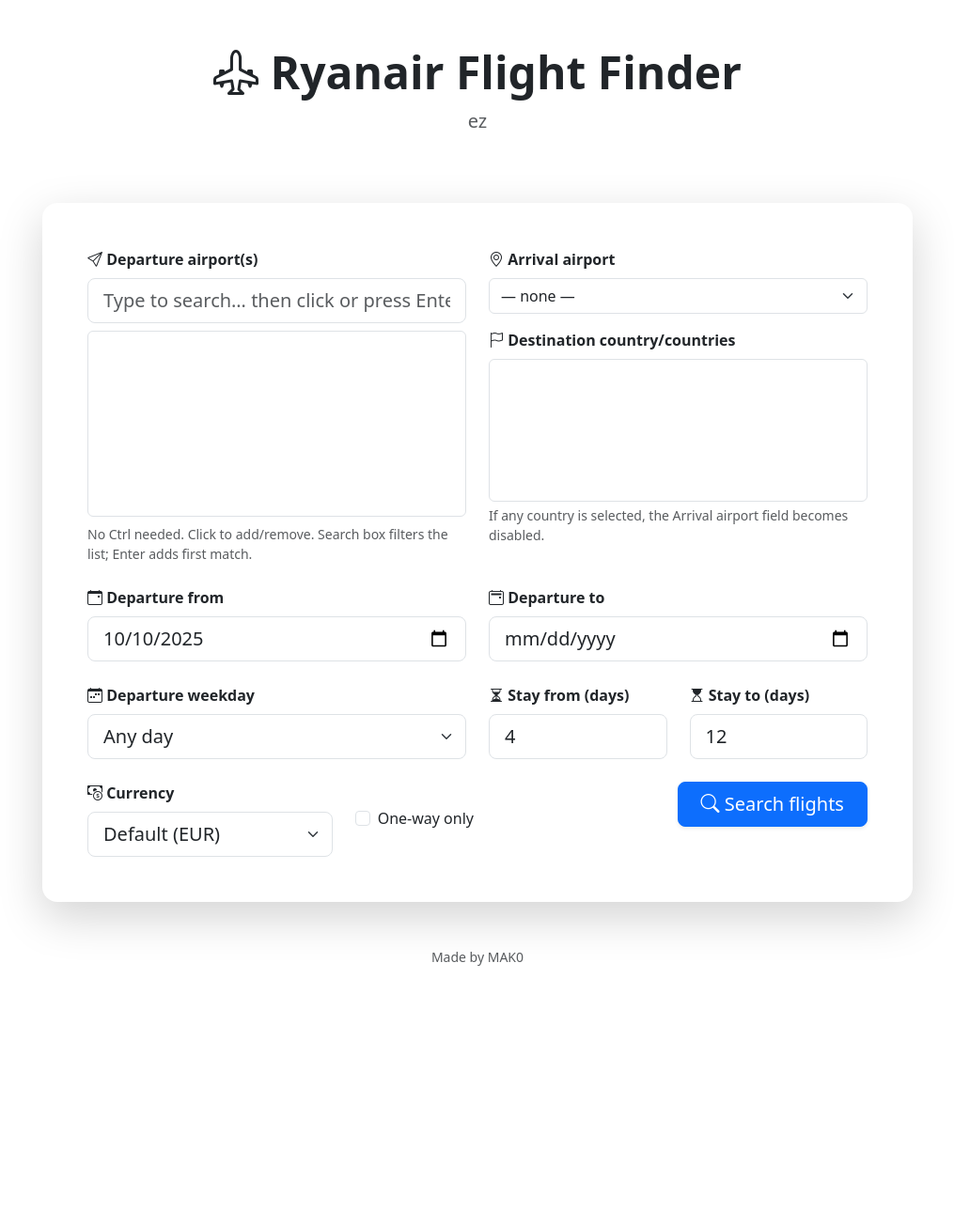
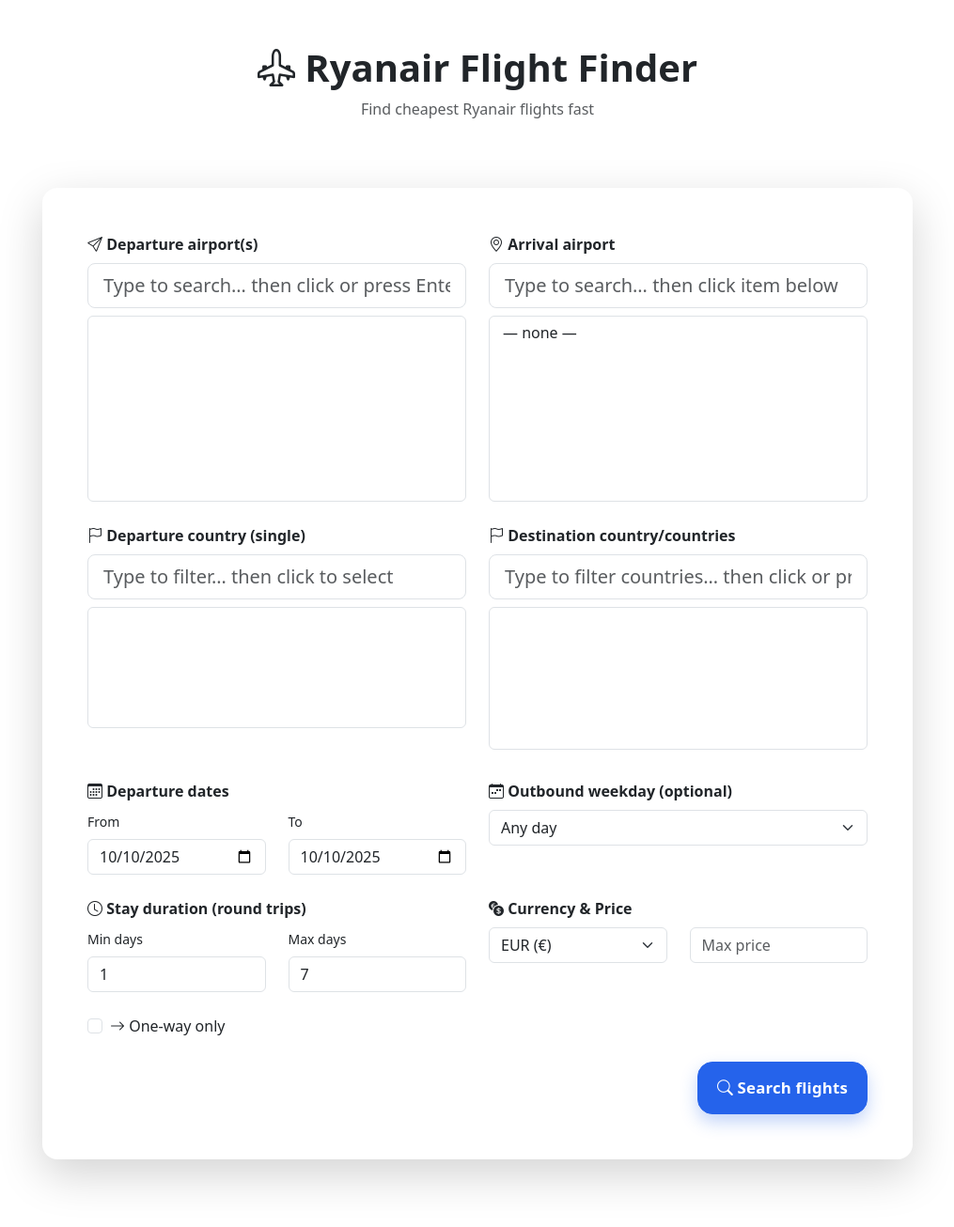
Before and after one commit to scriptify365/ryanair-flask, a Flask app: page / in a window 1280 px wide. Shown: the whole page at 94% size, without its empty margins (132-1147 px from the left). Before the commit the page ends 1028 px from the top, so only its background shows below. Run offline with Flask 3, Linux system fonts and the light colour scheme; lists and menus that the app fills with data are empty.

Commit message:
Update index.html

```diff
--- a/templates/index.html
+++ b/templates/index.html
@@ -1,18 +1,18 @@
 <!DOCTYPE html>
 <html lang="en">
 <head>
-  <meta charset="UTF-8" />
+  <meta charset="UTF-8">
+  <meta name="viewport" content="width=device-width, initial-scale=1.0">
   <title>Ryanair Flight Finder</title>
-  <meta name="viewport" content="width=device-width, initial-scale=1" />
   <link href="https://cdn.jsdelivr.net/npm/bootstrap@5.3.2/dist/css/bootstrap.min.css" rel="stylesheet">
-  <link href="https://cdn.jsdelivr.net/npm/bootstrap-icons@1.11.3/font/bootstrap-icons.css" rel="stylesheet">
+  <link href="https://cdn.jsdelivr.net/npm/bootstrap-icons@1.11.1/font/bootstrap-icons.css" rel="stylesheet">
   <link href="{{ url_for('static', filename='css/style.css') }}" rel="stylesheet">
 </head>
 <body>
 <header class="hero py-5">
   <div class="container text-center">
-    <h1 class="display-5 fw-bold mb-2"><i class="bi bi-airplane-engines"></i> Ryanair Flight Finder</h1>
-    <p class="lead text-muted mb-0">ez </p>
+    <h1 class="display-6 fw-bold mb-2"><i class="bi bi-airplane-engines"></i> Ryanair Flight Finder</h1>
+    <p class="text-muted mb-0">Find cheapest Ryanair flights fast</p>
   </div>
 </header>
 
@@ -22,64 +22,75 @@
       <div class="card shadow-lg border-0 rounded-4">
         <div class="card-body p-4 p-md-5">
           <form method="post" class="row g-4">
-            <!-- Departure airports: filter + click-to-add + chips -->
+
+            <!-- DEPARTURE: airports + single country -->
             <div class="col-md-6">
               <label class="form-label fw-semibold"><i class="bi bi-send"></i> Departure airport(s)</label>
               <input type="text" id="dep_filter" class="form-control form-control-lg mb-2" placeholder="Type to search… then click or press Enter to add">
-              <select class="form-select fancy" name="departures" id="departures" multiple size="8" required>
+              <select class="form-select fancy" name="departures" id="departures" multiple size="8">
                 {% for code, label in airports %}
-                  <option value="{{ code }}"
-                    {% if form and code in form.getlist('departures') %}selected{% endif %}>
-                    {{ label }}
-                  </option>
+                  <option value="{{ code }}" {% if form and code in form.getlist('departures') %}selected{% endif %}>{{ label }}</option>
                 {% endfor %}
               </select>
               <div class="chips mt-2" id="dep_chips"></div>
-              <div class="form-text">No Ctrl needed. Click to add/remove. Search box filters the list; Enter adds first match.</div>
+
+              <div class="mt-4">
+                <label class="form-label fw-semibold"><i class="bi bi-flag"></i> Departure country (single)</label>
+                <input type="text" id="dep_country_filter" class="form-control form-control-lg mb-2" placeholder="Type to filter… then click to select">
+                <select class="form-select fancy" id="departure_country" name="departure_country" size="6">
+                  <option value=""></option>
+                  {% for cc, name in countries %}
+                    <option value="{{ cc }}" {% if form and form.get('departure_country')==cc %}selected{% endif %}>{{ name }} ({{ cc }})</option>
+                  {% endfor %}
+                </select>
+                <div class="chips mt-2" id="dep_country_chip"></div>
+
+              </div>
             </div>
 
-            <!-- Arrival: airport OR countries -->
+            <!-- ARRIVAL: single airport + multi countries -->
             <div class="col-md-6">
               <label class="form-label fw-semibold"><i class="bi bi-geo-alt"></i> Arrival airport</label>
-              <select class="form-select fancy" id="arrival" name="arrival">
+              <input type="text" id="arr_filter" class="form-control form-control-lg mb-2" placeholder="Type to search… then click item below">
+              <select class="form-select fancy" id="arrival" name="arrival" size="8">
                 <option value="" {% if form and not form.get('arrival') %}selected{% endif %}>— none —</option>
                 {% for code, label in airports %}
-                  <option value="{{ code }}" {% if form and form.get('arrival') == code %}selected{% endif %}>
-                    {{ label }}
-                  </option>
+                  <option value="{{ code }}" {% if form and form.get('arrival') == code %}selected{% endif %}>{{ label }}</option>
                 {% endfor %}
               </select>
 
-              <div class="mt-3">
+              <div class="mt-4">
                 <label class="form-label fw-semibold"><i class="bi bi-flag"></i> Destination country/countries</label>
+                <input type="text" id="country_filter" class="form-control form-control-lg mb-2" placeholder="Type to filter countries… then click or press Enter">
                 <select class="form-select fancy" id="arrival_countries" name="arrival_countries" multiple size="6">
                   {% for cc, name in countries %}
-                    <option value="{{ cc }}" {% if form and cc in form.getlist('arrival_countries') %}selected{% endif %}>
-                      {{ name }} ({{ cc }})
-                    </option>
+                    <option value="{{ cc }}" {% if form and cc in form.getlist('arrival_countries') %}selected{% endif %}>{{ name }} ({{ cc }})</option>
                   {% endfor %}
                 </select>
-                <div class="form-text">If any country is selected, the Arrival airport field becomes disabled.</div>
+                <div class="chips mt-2" id="country_chips"></div>
               </div>
             </div>
 
             <!-- Dates -->
             <div class="col-md-6">
-              <label class="form-label fw-semibold"><i class="bi bi-calendar-event"></i> Departure from</label>
-              <input type="date" class="form-control form-control-lg" name="date_from"
-                     value="{{ form.get('date_from') if form else today }}" required>
-            </div>
-            <div class="col-md-6">
-              <label class="form-label fw-semibold"><i class="bi bi-calendar2-event"></i> Departure to</label>
-              <input type="date" class="form-control form-control-lg" name="date_to"
-                     value="{{ form.get('date_to') if form else '' }}" required>
+              <label class="form-label fw-semibold"><i class="bi bi-calendar3"></i> Departure dates</label>
+              <div class="row">
+                <div class="col-6">
+                  <label class="form-label small">From</label>
+                  <input type="date" class="form-control" name="date_from" value="{{ form.get('date_from') if form else today }}" required>
+                </div>
+                <div class="col-6">
+                  <label class="form-label small">To</label>
+                  <input type="date" class="form-control" name="date_to" value="{{ form.get('date_to') if form else today }}" required>
+                </div>
+              </div>
             </div>
 
-            <!-- Departure weekday -->
+            <!-- Weekday -->
             <div class="col-md-6">
-              <label class="form-label fw-semibold"><i class="bi bi-calendar-week"></i> Departure weekday</label>
-              <select class="form-select form-select-lg" name="out_weekday">
-                <option value="" {% if not form or not form.get('out_weekday') %}selected{% endif %}>Any day</option>
+              <label class="form-label fw-semibold"><i class="bi bi-calendar-week"></i> Outbound weekday (optional)</label>
+              <select class="form-select" name="out_weekday">
+                <option value="">Any day</option>
                 <option value="0" {% if form and form.get('out_weekday')=='0' %}selected{% endif %}>Monday</option>
                 <option value="1" {% if form and form.get('out_weekday')=='1' %}selected{% endif %}>Tuesday</option>
                 <option value="2" {% if form and form.get('out_weekday')=='2' %}selected{% endif %}>Wednesday</option>
@@ -90,46 +101,58 @@
               </select>
             </div>
 
-            <!-- Stay window (disabled for one-way) -->
-            <div class="col-md-3">
-              <label class="form-label fw-semibold"><i class="bi bi-hourglass-split"></i> Stay from (days)</label>
-              <input type="number" min="1" class="form-control form-control-lg" id="min_stay" name="min_stay"
-                     value="{{ form.get('min_stay') if form else '4' }}">
-            </div>
-            <div class="col-md-3">
-              <label class="form-label fw-semibold"><i class="bi bi-hourglass-top"></i> Stay to (days)</label>
-              <input type="number" min="1" class="form-control form-control-lg" id="max_stay" name="max_stay"
-                     value="{{ form.get('max_stay') if form else '12' }}">
+            <!-- Stay duration -->
+            <div class="col-md-6">
+              <label class="form-label fw-semibold"><i class="bi bi-clock"></i> Stay duration (round trips)</label>
+              <div class="row">
+                <div class="col-6">
+                  <label class="form-label small">Min days</label>
+                  <input type="number" class="form-control" id="min_stay" name="min_stay" value="{{ form.get('min_stay', '1') if form else '1' }}" min="1">
+                </div>
+                <div class="col-6">
+                  <label class="form-label small">Max days</label>
+                  <input type="number" class="form-control" id="max_stay" name="max_stay" value="{{ form.get('max_stay', '7') if form else '7' }}" min="1">
+                </div>
+              </div>
             </div>
 
-            <!-- Currency + one-way -->
-            <div class="col-md-4">
-              <label class="form-label fw-semibold"><i class="bi bi-cash-coin"></i> Currency</label>
-              <select class="form-select form-select-lg" name="currency">
-                <option value="">Default (EUR)</option>
-                <option value="EUR" {% if form and form.get('currency') == 'EUR' %}selected{% endif %}>Euro (EUR)</option>
-                <option value="PLN" {% if form and form.get('currency') == 'PLN' %}selected{% endif %}>Polish Złoty (PLN)</option>
-                <option value="GBP" {% if form and form.get('currency') == 'GBP' %}selected{% endif %}>Pound (GBP)</option>
-              </select>
-            </div>
-            <div class="col-md-4 d-flex align-items-center">
-              <div class="form-check">
-                <input class="form-check-input" type="checkbox" id="one_way_only" name="one_way_only"
-                       {% if form and form.get('one_way_only') %}checked{% endif %}>
-                <label class="form-check-label" for="one_way_only">One-way only</label>
+            <!-- Currency + price -->
+            <div class="col-md-6">
+              <label class="form-label fw-semibold"><i class="bi bi-currency-exchange"></i> Currency & Price</label>
+              <div class="row">
+                <div class="col-6">
+                  <select class="form-select" name="currency">
+                    <option value="EUR" {% if form and form.get('currency')=='EUR' %}selected{% endif %}>EUR (€)</option>
+                    <option value="PLN" {% if form and form.get('currency')=='PLN' %}selected{% endif %}>PLN (zł)</option>
+                    <option value="GBP" {% if form and form.get('currency')=='GBP' %}selected{% endif %}>GBP (£)</option>
+                  </select>
+                </div>
+                <div class="col-6">
+                  <input type="text" class="form-control" name="max_price" placeholder="Max price" value="{{ form.get('max_price', '') if form else '' }}">
+                </div>
               </div>
             </div>
-            <div class="col-md-4 text-md-end">
-              <button class="btn btn-primary btn-lg px-4 shadow-sm">
+
+            <!-- One-way -->
+            <div class="col-12">
+              <div class="form-check">
+                <input class="form-check-input" type="checkbox" id="one_way_only" name="one_way_only" {% if form and form.get('one_way_only') %}checked{% endif %}>
+                <label class="form-check-label" for="one_way_only">
+                  <i class="bi bi-arrow-right"></i> One-way only
+                </label>
+              </div>
+            </div>
+
+            <!-- Submit -->
+            <div class="col-12 col-md-6 offset-md-6 text-end">
+              <button class="btn btn-cta btn-cta-wide">
                 <i class="bi bi-search"></i> Search flights
               </button>
             </div>
 
             {% if errors %}
               <div class="col-12">
-                <div class="alert alert-danger mb-0">
-                  <ul class="mb-0">{% for e in errors %}<li>{{ e }}</li>{% endfor %}</ul>
-                </div>
+                <div class="alert alert-danger mb-0"><ul class="mb-0">{% for e in errors %}<li>{{ e }}</li>{% endfor %}</ul></div>
               </div>
             {% endif %}
           </form>
@@ -139,87 +162,98 @@
   </div>
 </main>
 
-<footer class="py-4 text-center text-muted small">
-  Made by MAK0
+<footer class="py-4 text-center small">
+  <!-- footer links -->
 </footer>
 
 <script>
-  // One-way toggles stay inputs
+  // One-way disables stay fields
   const oneWay = document.getElementById('one_way_only');
   const minStay = document.getElementById('min_stay');
   const maxStay = document.getElementById('max_stay');
   function toggleStay(){ const dis = oneWay.checked; minStay.disabled = dis; maxStay.disabled = dis; }
-  if(oneWay){ oneWay.addEventListener('change', toggleStay); toggleStay(); }
+  oneWay?.addEventListener('change', toggleStay); toggleStay();
 
-  // Disable Arrival airport when any country selected
-  const arrivalSel = document.getElementById('arrival');
-  const countriesSel = document.getElementById('arrival_countries');
-  function toggleArrival(){
-    const anyCountry = [...countriesSel.options].some(o => o.selected);
-    arrivalSel.disabled = anyCountry;
-    if(anyCountry){ arrivalSel.value = ""; }
-  }
-  countriesSel.addEventListener('change', toggleArrival); toggleArrival();
-
-  // ========== Departure multi-pick UX: filter + click-to-toggle + chips + Enter to add first match ==========
+  // Departure airports (multi)
   const depSel = document.getElementById('departures');
   const depFilter = document.getElementById('dep_filter');
   const depChips = document.getElementById('dep_chips');
-
-  function updateChips(){
+  function updateDepChips(){
     depChips.innerHTML = '';
     [...depSel.options].forEach(opt=>{
       if(opt.selected){
         const chip = document.createElement('span');
-        chip.className = 'chip';
-        chip.textContent = opt.text;
-        const x = document.createElement('button');
-        x.type='button'; x.className='chip-x'; x.innerHTML='&times;';
-        x.onclick = ()=>{ opt.selected=false; updateChips(); };
-        chip.appendChild(x);
-        depChips.appendChild(chip);
+        chip.className='chip'; chip.textContent=opt.text;
+        const x=document.createElement('button'); x.type='button'; x.className='chip-x'; x.innerHTML='&times;';
+        x.onclick=()=>{ opt.selected=false; updateDepChips(); };
+        chip.appendChild(x); depChips.appendChild(chip);
       }
     });
   }
+  depSel.addEventListener('mousedown', e=>{ e.preventDefault(); const o=e.target; if(o.tagName==='OPTION'){ o.selected=!o.selected; updateDepChips(); }});
+  function applyDepFilter(){ const q=depFilter.value.trim().toLowerCase(); [...depSel.options].forEach(o=>{ const t=o.text.toLowerCase(), v=o.value.toLowerCase(); o.hidden=!(t.includes(q)||v.includes(q)); });}
+  depFilter.addEventListener('input', applyDepFilter);
+  depFilter.addEventListener('keydown', e=>{ if(e.key==='Enter'){ e.preventDefault(); const f=[...depSel.options].find(o=>!o.hidden); if(f){ f.selected=true; updateDepChips(); depFilter.value=''; applyDepFilter(); }}});
 
-  // Toggle selection on click (no Ctrl)
-  depSel.addEventListener('mousedown', (e)=>{
-    e.preventDefault();
-    const opt = e.target;
-    if(opt.tagName==='OPTION'){
-      opt.selected = !opt.selected;
-      updateChips();
+  // Departure country (single) -> disables airports
+  const depCountrySel = document.getElementById('departure_country');
+  const depCountryFilter = document.getElementById('dep_country_filter');
+  const depCountryChip = document.getElementById('dep_country_chip');
+  function toggleDepartureAirports(){
+    const any = !!depCountrySel.value;
+    depSel.disabled = any;
+    if(any){ [...depSel.options].forEach(o=>o.selected=false); updateDepChips(); }
+  }
+  function updateDepCountryChip(){
+    depCountryChip.innerHTML='';
+    const opt = depCountrySel.selectedOptions[0];
+    if(opt && opt.value){
+      const chip=document.createElement('span'); chip.className='chip chip-country'; chip.textContent=opt.text;
+      const x=document.createElement('button'); x.type='button'; x.className='chip-x'; x.innerHTML='&times;';
+      x.onclick=()=>{ depCountrySel.value=''; updateDepCountryChip(); toggleDepartureAirports(); };
+      chip.appendChild(x); depCountryChip.appendChild(chip);
     }
-  });
+  }
+  depCountrySel.addEventListener('change', ()=>{ updateDepCountryChip(); toggleDepartureAirports(); });
+  function applyDepCountryFilter(){ const q=depCountryFilter.value.trim().toLowerCase(); [...depCountrySel.options].forEach(o=>{ if(!o.value) return; o.hidden=!o.text.toLowerCase().includes(q); }); }
+  depCountryFilter.addEventListener('input', applyDepCountryFilter);
 
-  // Filter options while typing
-  function applyFilter(){
-    const q = depFilter.value.trim().toLowerCase();
-    [...depSel.options].forEach(opt=>{
-      const text = opt.text.toLowerCase();
-      const val = opt.value.toLowerCase();
-      opt.hidden = !(text.includes(q) || val.includes(q));
+  // Arrival airport (single) + filter
+  const arrSel = document.getElementById('arrival');
+  const arrFilter = document.getElementById('arr_filter');
+  function applyArrFilter(){ const q=arrFilter.value.trim().toLowerCase(); [...arrSel.options].forEach(o=>{ const t=o.text.toLowerCase(), v=o.value.toLowerCase(); o.hidden=!(t.includes(q)||v.includes(q)); });}
+  arrFilter.addEventListener('input', applyArrFilter);
+
+  // Arrival countries (multi) -> disables arrival airport
+  const countriesSel = document.getElementById('arrival_countries');
+  const countryFilter = document.getElementById('country_filter');
+  const countryChips = document.getElementById('country_chips');
+  function toggleArrivalAirports(){
+    const any=[...countriesSel.options].some(o=>o.selected);
+    arrSel.disabled=any;
+    if(any){ arrSel.value=""; }
+  }
+  function updateCountryChips(){
+    countryChips.innerHTML='';
+    [...countriesSel.options].forEach(opt=>{
+      if(opt.selected){
+        const chip=document.createElement('span'); chip.className='chip chip-country'; chip.textContent=opt.text;
+        const x=document.createElement('button'); x.type='button'; x.className='chip-x'; x.innerHTML='&times;';
+        x.onclick=()=>{ opt.selected=false; updateCountryChips(); toggleArrivalAirports(); };
+        chip.appendChild(x); countryChips.appendChild(chip);
+      }
     });
   }
-  depFilter.addEventListener('input', applyFilter);
-
-  // Enter adds first visible option
-  depFilter.addEventListener('keydown', (e)=>{
-    if(e.key === 'Enter'){
-      e.preventDefault();
-      const first = [...depSel.options].find(o => !o.hidden);
-      if(first){
-        first.selected = true;
-        updateChips();
-        depFilter.value = '';
-        applyFilter();
-      }
-    }
-  });
+  countriesSel.addEventListener('mousedown', e=>{ e.preventDefault(); const o=e.target; if(o.tagName==='OPTION'){ o.selected=!o.selected; updateCountryChips(); toggleArrivalAirports(); }});
+  function applyCountryFilter(){ const q=countryFilter.value.trim().toLowerCase(); [...countriesSel.options].forEach(o=>{ o.hidden=!o.text.toLowerCase().includes(q); });}
+  countryFilter.addEventListener('input', applyCountryFilter);
+  countryFilter.addEventListener('keydown', e=>{ if(e.key==='Enter'){ e.preventDefault(); const f=[...countriesSel.options].find(o=>!o.hidden); if(f){ f.selected=true; updateCountryChips(); toggleArrivalAirports(); countryFilter.value=''; applyCountryFilter(); }}});
 
   // Init
-  applyFilter();
-  updateChips();
+  applyDepFilter(); updateDepChips();
+  applyDepCountryFilter(); updateDepCountryChip(); toggleDepartureAirports();
+  applyArrFilter();
+  applyCountryFilter(); updateCountryChips(); toggleArrivalAirports();
 </script>
 <script src="https://cdn.jsdelivr.net/npm/bootstrap@5.3.2/dist/js/bootstrap.bundle.min.js"></script>
 </body>
```
